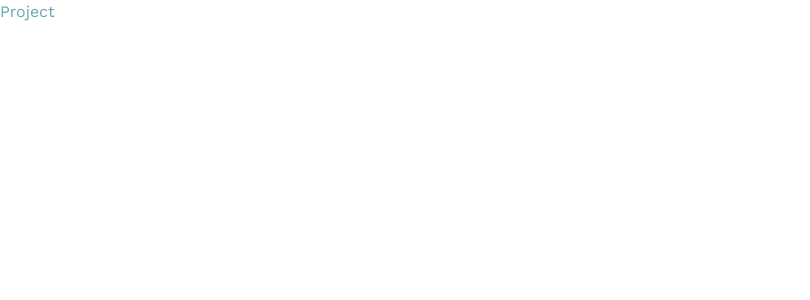
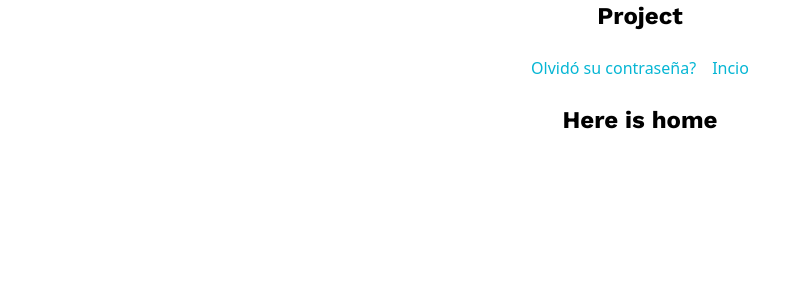
Before and after one commit to EstebanV23/coex-project, a React (Vite) app in the folder front/: page / in a window 1280 px wide. Shown: the top 300 px of the page, without its empty margins (0-810 px from the left). Built offline with nearby package versions, Linux system fonts and the light colour scheme.

Commit message:
Implemneté reac router dom

```diff
--- a/front/package.json
+++ b/front/package.json
@@ -11,7 +11,8 @@
   "dependencies": {
     "jsonwebtoken": "9.0.0",
     "react": "18.2.0",
-    "react-dom": "18.2.0"
+    "react-dom": "18.2.0",
+    "react-router-dom": "6.9.0"
   },
   "devDependencies": {
     "@types/react": "18.0.27",
--- a/front/src/App.jsx
+++ b/front/src/App.jsx
@@ -1,6 +1,86 @@
+import { useState } from 'react'
+import { NavLink, Route, Routes, useNavigate, useSearchParams } from 'react-router-dom'
+
+function Home () {
+  return (
+    <h1 className='font-work text-2xl font-bold text-center'>Here is home</h1>
+  )
+}
+
+function ForgotPassword () {
+  const navigate = useNavigate()
+  const [email, setEmail] = useState('')
+
+  const sendForm = (event, email) => {
+    console.log('Entro')
+    event.preventDefault()
+    console.log(email)
+    fetch('http://localhost:5000/auth/forgot-password', {
+      method: 'POST',
+      headers: {
+        'Content-Type': 'application/json'
+      },
+      body: JSON.stringify({ email })
+    })
+      .then(res => res.json())
+      .then(data => {
+        console.log(data)
+        data.error ? alert('Error') : navigate('/')
+      })
+  }
+  console.log({ email })
+  return (
+    <form className='flex flex-col border-2 w-1/3 m-auto justify-center gap-3 items-center p-10' onSubmit={(e) => sendForm(e, email)}>
+      <label htmlFor='email'>Email</label>
+      <input type='email' className='border-2 border-gray-500 rounded' required id='email' value={email} onChange={(e) => setEmail(e.target.value)} />
+      <button type='submit' className='px-12 py-6 rounded-md bg-amber-300'>Send</button>
+    </form>
+  )
+}
+
+function RestartPassword () {
+  const [password, setPassword] = useState('')
+  const [searchParams, setSearchParams] = useSearchParams()
+  const key = searchParams.get('key')
+  const navigate = useNavigate()
+  function resetPassword (event, password) {
+    event.preventDefault()
+    fetch(`http://localhost:5000/auth/forgot-password/${key}`, {
+      method: 'POST',
+      headers: {
+        'Content-Type': 'application/json'
+      },
+      body: JSON.stringify({ password })
+    })
+      .then(res => res.json())
+      .then(data => {
+        console.log(data)
+        navigate('/')
+      })
+  }
+  return (
+    <form className='flex flex-col border-2 w-1/3 m-auto justify-center gap-3 items-center p-10' onSubmit={(e) => resetPassword(e, password)}>
+      <label htmlFor='email'>Nueva contraseña</label>
+      <input type='text' autoComplete='off' className='border-2 border-gray-500 rounded' required id='email' value={password} onChange={(e) => setPassword(e.target.value)} />
+      <button type='submit' className='px-12 py-6 rounded-md bg-amber-300'>Send</button>
+    </form>
+  )
+}
+
 function App () {
   return (
-    <h1 className='text-primary-blue font-work'>Project</h1>
+    <>
+      <h1 className='font-work text-2xl font-bold text-center'>Project</h1>
+      <div className='flex gap-4 p-6 justify-center text-cyan-500'>
+        <NavLink to='/forgot-password'>Olvidó su contraseña?</NavLink>
+        <NavLink to='/'>Incio</NavLink>
+      </div>
+      <Routes>
+        <Route path='/' element={<Home />} />
+        <Route path='/forgot-password' element={<ForgotPassword />} />
+        <Route path='/new-password/' element={<RestartPassword />} />
+      </Routes>
+    </>
   )
 }
 
--- a/front/src/main.jsx
+++ b/front/src/main.jsx
@@ -2,9 +2,10 @@ import React from 'react'
 import ReactDOM from 'react-dom/client'
 import App from './App'
 import './index.css'
+import { BrowserRouter } from 'react-router-dom'
 
 ReactDOM.createRoot(document.getElementById('root')).render(
-  <React.StrictMode>
+  <BrowserRouter>
     <App />
-  </React.StrictMode>
+  </BrowserRouter>
 )
```
Also changed, not shown: 1 other file (tests, documents, lock files or other folders).
